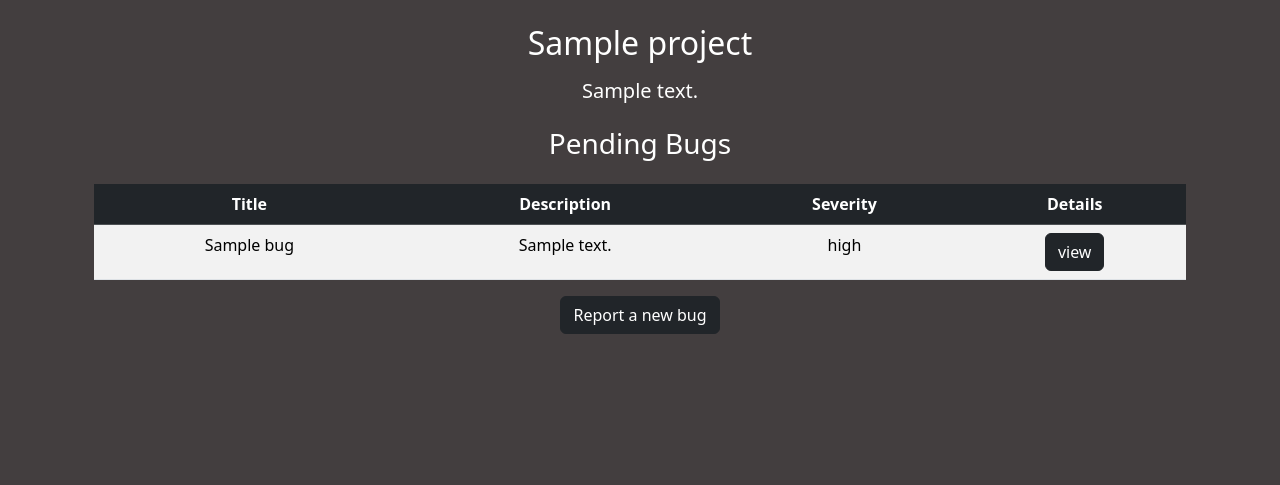
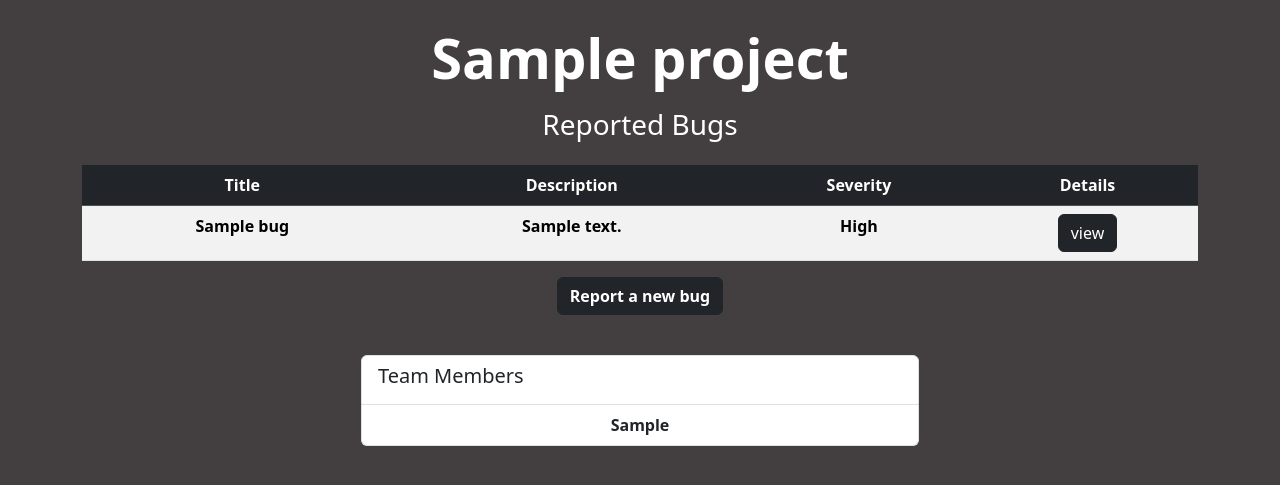
Before and after one commit to Osigelialex/defectly, a Django app: page /bugTracker/project/1 in a window 1280 px wide. Shown: the part 73-558 px from the top of the page. Run offline with Django 4.2, Linux system fonts and the light colour scheme; a user stored in the database is signed in; tables that the repository leaves empty hold one stand-in row (values such as "Sample post").

Commit message:
added Team Member assignment to project and fixed bugs

```diff
--- a/Defectly/bugTracker/templates/bug_info.html
+++ b/Defectly/bugTracker/templates/bug_info.html
@@ -71,9 +71,6 @@
 
       <!--No comment yet section-->
       {% if comments|length == 0 %}
-      <h4 class="text-center"><svg xmlns="http://www.w3.org/2000/svg" width="60" height="60" fill="currentColor" class="bi bi-wind" viewBox="0 0 16 16">
-        <path d="M12.5 2A2.5 2.5 0 0 0 10 4.5a.5.5 0 0 1-1 0A3.5 3.5 0 1 1 12.5 8H.5a.5.5 0 0 1 0-1h12a2.5 2.5 0 0 0 0-5zm-7 1a1 1 0 0 0-1 1 .5.5 0 0 1-1 0 2 2 0 1 1 2 2h-5a.5.5 0 0 1 0-1h5a1 1 0 0 0 0-2zM0 9.5A.5.5 0 0 1 .5 9h10.042a3 3 0 1 1-3 3 .5.5 0 0 1 1 0 2 2 0 1 0 2-2H.5a.5.5 0 0 1-.5-.5z"/>
-      </svg></h4>
       <h5 class="text-center fw-light">Leave a comment or todos if you're alone</h5>
       <form action="{% url 'bugInfo' bug.id %}" method="POST">
         {% csrf_token %}
--- a/Defectly/bugTracker/templates/project_info.html
+++ b/Defectly/bugTracker/templates/project_info.html
@@ -7,8 +7,7 @@
 {% block body %}
   {% include 'navbar.html' %}
   <div class="container text-center">
-    <h2 class="mb-3">{{ project.name }}</h2>
-    <h5 class="mb-4 fw-light">{{ project.description }}</h5>
+    <h2 class="mb-3 display-4 fw-bold">{{ project.name }}</h2>
 
     <!--Display if not bugs are found-->
     {% if bugs|length == 0 %}
@@ -16,6 +15,7 @@
         <path d="M8 15A7 7 0 1 1 8 1a7 7 0 0 1 0 14zm0 1A8 8 0 1 0 8 0a8 8 0 0 0 0 16z"/>
         <path d="M12.331 9.5a1 1 0 0 1 0 1A4.998 4.998 0 0 1 8 13a4.998 4.998 0 0 1-4.33-2.5A1 1 0 0 1 4.535 9h6.93a1 1 0 0 1 .866.5zM7 6.5c0 .828-.448 0-1 0s-1 .828-1 0S5.448 5 6 5s1 .672 1 1.5zm4 0c0 .828-.448 0-1 0s-1 .828-1 0S9.448 5 10 5s1 .672 1 1.5z"/>
       </svg></h3>
+
       <h4 class="fw-light text-center mb-4">No bugs Found</h4>
       <div class="text-center mx-auto">
         <button type="button" class="btn btn-dark" data-bs-toggle="modal" data-bs-target="#exampleModal">
@@ -24,11 +24,11 @@
       </div>
     {% else %}
 
-    <div class="container text-center mb-4 text-dark">
-        <!--bugs list section-->
-        <h3 class="text-center mb-4 text-white">Pending Bugs</h3>
-        <div class="table-responsive">
-        <table class="table table-striped">
+    <div class="text-center mb-4 text-dark">
+      <!--bugs list section-->
+      <div class="table-responsive mb-4">
+        <h3 class="text-white mb-4">Reported Bugs</h3>
+        <table class="table table-striped table-hover">
           <thead class="table-dark">
             <tr>
               <th scope="col">Title</th>
@@ -40,29 +40,78 @@
           <tbody>
           {% for bug in bugs %}
             <tr>
-              <td>{{ bug.title }}</td>
-              <td>{{ bug.description }}</td>
-              <td>{{ bug.severity }}</td>
+              <td class="fw-bold">{{ bug.title }}</td>
+              <td class="fw-bold">{{ bug.description }}</td>
+              <td class="fw-bold">{{ bug.severity|title }}</td>
               <td>
+                {% if user in bug.assignees.all %}
                 <form action="{% url 'bugInfo' bug.id %}">
                   <input type="submit" class="btn btn-dark" value="view">
                 </form>
+                {% else %}
+                  <input type="disabled" class="btn btn-secondary" value="unassigned">
+                {% endif %}
               </td>
             </tr>
           {% endfor %}
           </tbody>
         </table>
-        </div>
         <div class="container text-center mx-auto">
-          <button type="button" class="btn btn-dark mb-3" data-bs-toggle="modal" data-bs-target="#exampleModal">
+          <button type="button" class="btn btn-dark mb-3 fw-bold" data-bs-toggle="modal" data-bs-target="#exampleModal">
             Report a new bug
           </button>
         </div>
       </div>
+      <!--Team list-->
+      <ul class="list-group w-50 mx-auto">
+        <li class="list-group-item d-flex justify-content-between">
+          <h5 class="text-center">Team Members</h5>
+          {% if unassigned_devs|length > 0 and user.is_staff %}
+          <button class="btn btn-dark" data-bs-toggle="modal" data-bs-target="#exampleModal1">Add Dev</button>
+          {% endif %}
+        </li>
+        {% for member in assigned_members.all %}
+          <li class="list-group-item fw-bold">{{ member|title }}</li>
+        {% endfor %}
+      </ul>
+     </div>
+    </div>
+    {% endif %}
+
+    <!--add Dev form-->
+    <div class="modal fade text-dark" id="exampleModal1" tabindex="-1" role="dialog" aria-labelledby="exampleModalLabel1" aria-hidden="true">
+      <div class="modal-dialog" role="document">
+        <div class="modal-content">
+
+          <div class="modal-header">
+            <h5 class="modal-title" id="exampleModalLabel1">Add Developers</h5>
+            <button type="button" class="close" data-bs-dismiss="modal" aria-label="Close">
+              <span aria-hidden="true">&times;</span>
+            </button>
+          </div>
+
+          <div class="modal-body">
+            <form action="{% url 'project_info' project.id %}" method="POST">
+              {% csrf_token %}
+              <h4 class="text-center">Add Devs to the project</h4>
+
+              <div class="mb-3">
+                <select multiple class="form-select" name="new_devs">
+                  {% for dev in unassigned_devs %}
+                    <option value="{{ dev.id }}">{{ dev.username|title }}</option>
+                  {% endfor %}
+                </select>
+              </div>
+
+              <div class="modal-footer">
+                <button type="button" class="btn btn-secondary" data-bs-dismiss="modal">Close</button>
+                <input type="submit" value="Add" class="btn btn-dark">
+              </div>
+            </form>
+          </div>
+        </div>
       </div>
     </div>
-    </div>
-    {% endif %}
 
     <!--new bug form-->
     <div class="modal fade text-dark" id="exampleModal" tabindex="-1" role="dialog" aria-labelledby="exampleModalLabel" aria-hidden="true">
--- a/Defectly/bugTracker/views.py
+++ b/Defectly/bugTracker/views.py
@@ -94,6 +94,7 @@ def bugs_view(request):
 def project_info_view(request, id):
     project = Project.objects.get(pk=id)
     bugForm = BugCreationForm()
+    unassigned_devs = User.objects.exclude(projects=project)
     bugs = project.bugs.filter(open=True)
     assigned_members = project.user
 
@@ -101,10 +102,18 @@ def project_info_view(request, id):
         "project": project,
         "bugs": bugs,
         "bugForm": bugForm,
+        "unassigned_devs": unassigned_devs,
         "assigned_members": assigned_members
     }
 
     if request.method == 'POST':
+        # check if user wants to add a new dev
+        if request.POST.get('new_devs'):
+            new_devs = request.POST.get('new_devs')
+            project.user.add(*new_devs)
+            return redirect(project_info_view, project.id)
+
+        # create new bug ticket for user
         form = BugCreationForm(request.POST)
         if form.is_valid():
             bug_instance = form.save(commit=False)
@@ -171,9 +180,7 @@ def administration(request):
         projects = Project.objects.filter(user=user).count()
         resolves = Bugs.objects.filter(resolved_by=user).count()
 
-        # check if user is an admin
-        admin_group = Group.objects.get(name='Admins')
-        is_admin = admin_group in user.groups.all()
+        is_admin = user.is_staff
 
         return render(request, 'administration.html', {
             "bugs": bugs,
```
Also changed, not shown: Defectly/bugTracker/templates/administration.html (+2 -5 lines), Defectly/bugTracker/templates/bugs.html (+5 -5 lines), Defectly/bugTracker/templates/projects.html (+5 -5 lines).
